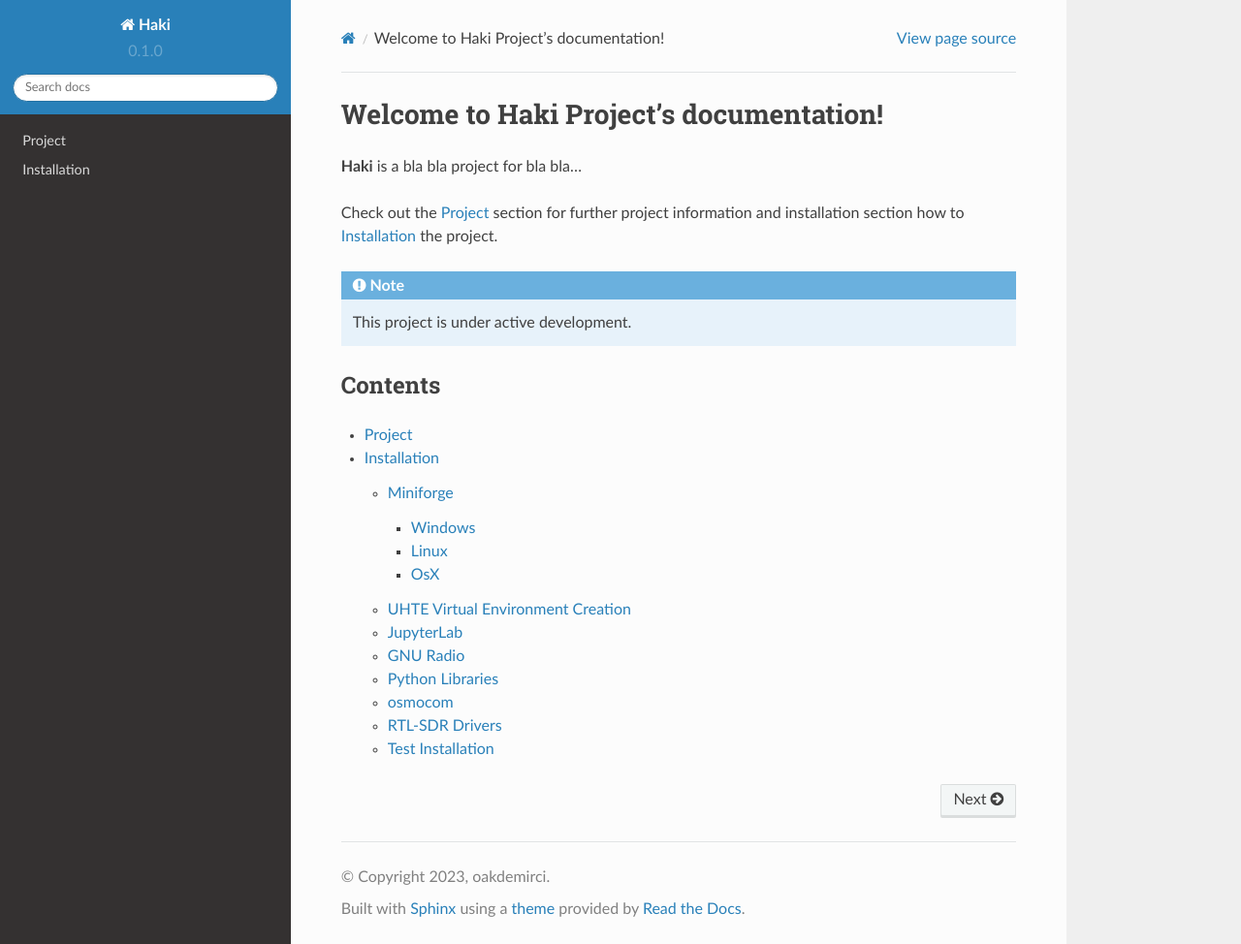
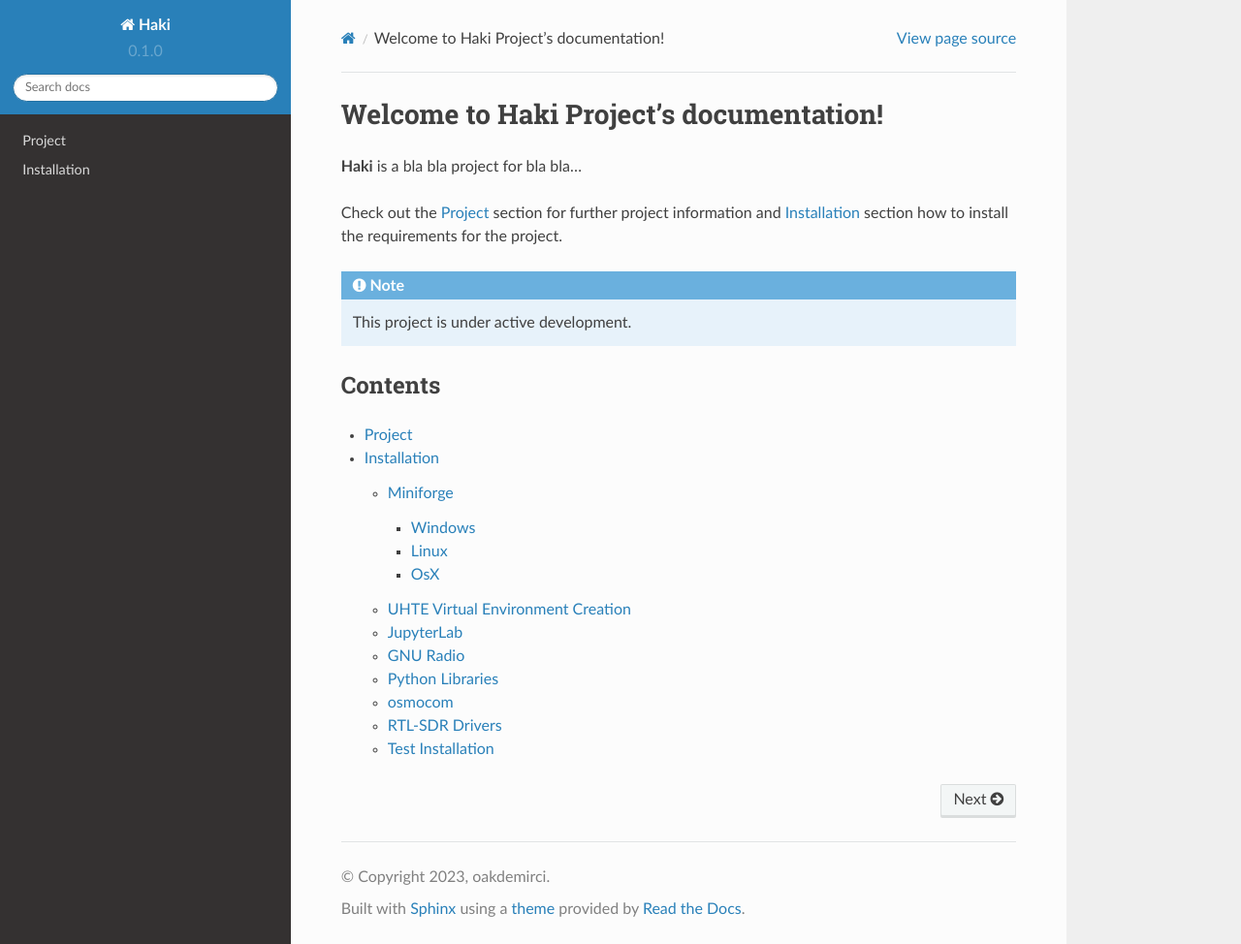
Before and after one commit to oakdemirci/rtdhaki, a Sphinx documentation site: the page built from docs/source/index.rst, in a window 1280 px wide and 974 px high. Shown: the whole window at 97% size. Built offline with Sphinx 7.4.7 and the Read the Docs theme 2.0.0, drawn with Linux system fonts in a browser that asks for light colours.

Commit message:
Update index.rst

```diff
--- a/docs/source/index.rst
+++ b/docs/source/index.rst
@@ -4,7 +4,7 @@ Welcome to Haki Project's documentation!
 **Haki** is a bla bla project for bla bla...
 
 Check out the :doc:`usage` section for further project information and
-installation section how to :doc:`installation` the project.
+:doc:`installation` section how to install the requirements for the project.
 
 .. note::
 
```
